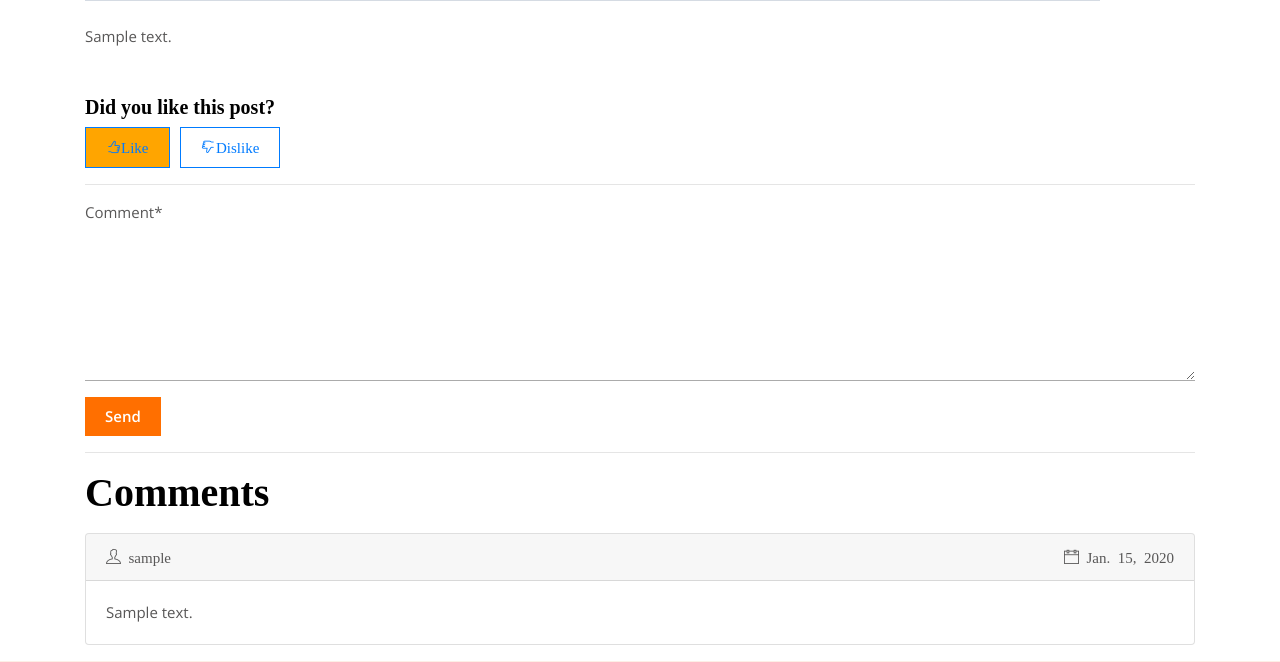
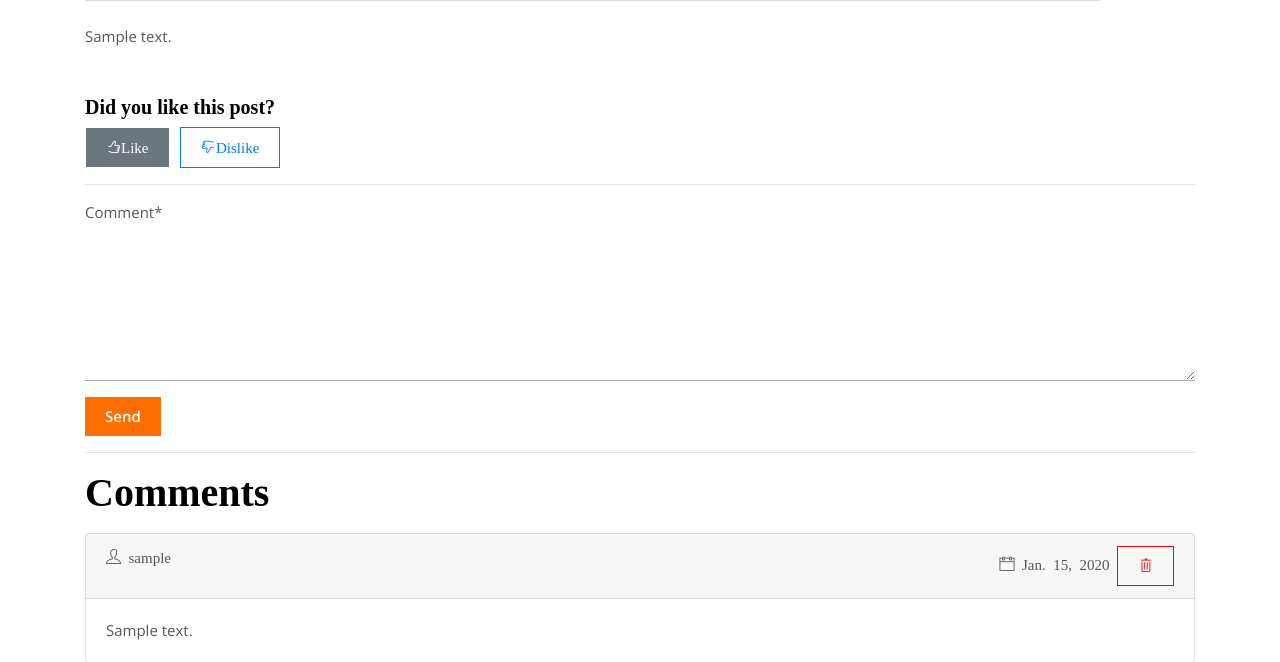
Before and after one commit to Gustavo-F/blog-django-girls, a Django app: a page that uses blog/templates/blog/post_details.html in a window 1280 px wide. Shown: the part 1385-2047 px from the top of the page. Run offline with Django 3.2, Linux system fonts and the light colour scheme; a user stored in the database is signed in; tables that the repository leaves empty hold one stand-in row (values such as "Sample post"); grey boxes marked "Sample" are stand-in pictures; some libraries are stand-ins or nearby versions; some web fonts are replaced.

Commit message:
Added option to remove comments and alter like and dislike button

```diff
--- a/blog/templates/blog/post_details.html
+++ b/blog/templates/blog/post_details.html
@@ -46,7 +46,7 @@
             {% if user_approval.is_approved %}
                 <div class="row">
                     <div class="col-1">
-                        <a class="btn" style="background-color: orange;" type="button" href="{% url 'blog:like_post' pk=post.pk like_bool=True %}">
+                        <a class="btn btn-secondary" type="button" href="{% url 'blog:like_post' pk=post.pk like_bool=True %}">
                             <i class="ti-thumb-up">Like</i>
                         </a>
                     </div>
@@ -64,7 +64,7 @@
                         </a>
                     </div>
                     <div class="col-1">
-                        <a class="btn" style="background-color: orange;" type="button" href="{% url 'blog:dislike_post' pk=post.pk like_bool=False %}">
+                        <a class="btn  btn-secondary"type="button" href="{% url 'blog:dislike_post' pk=post.pk like_bool=False %}">
                             <i class="ti-thumb-down">Dislike</i>
                         </a>
                     </div>
@@ -117,6 +117,12 @@
             </span>
             <span class="align-items-center">
                 <i class="ti-calendar"> {{ comment.comment_date | naturalday }} </i>
+
+                {% if request.user.is_staff %}
+                    <a href="{% url 'blog:remove_comment' comment.pk %}" class="btn" style="color: red;">
+                        <i class="ti-trash"></i>
+                    </a>
+                {% endif %}
             </span>
         </div>
         <div class="card-body">
--- a/blog/urls.py
+++ b/blog/urls.py
@@ -17,4 +17,6 @@ urlpatterns = [
          view=views.dislike_post, name='dislike_post'),
     path('categories/', view=views.ManageCategories.as_view(), name='categories'),
     path('remove_category/<pk>', view=views.remove_gategory, name='remove_category'),
+    path('remove_comment/<pk>', view=views.remove_comment,
+         name='remove_comment'),
 ]
--- a/blog/views.py
+++ b/blog/views.py
@@ -299,3 +299,10 @@ def remove_gategory(request, pk):
 
 def get_categories(request):
     return {'categories': models.Category.objects.all()}
+
+
+def remove_comment(request, pk):
+    comment = models.Comment.objects.get(pk=pk)
+    comment.delete()
+
+    return redirect(request.META.get('HTTP_REFERER'))
```
